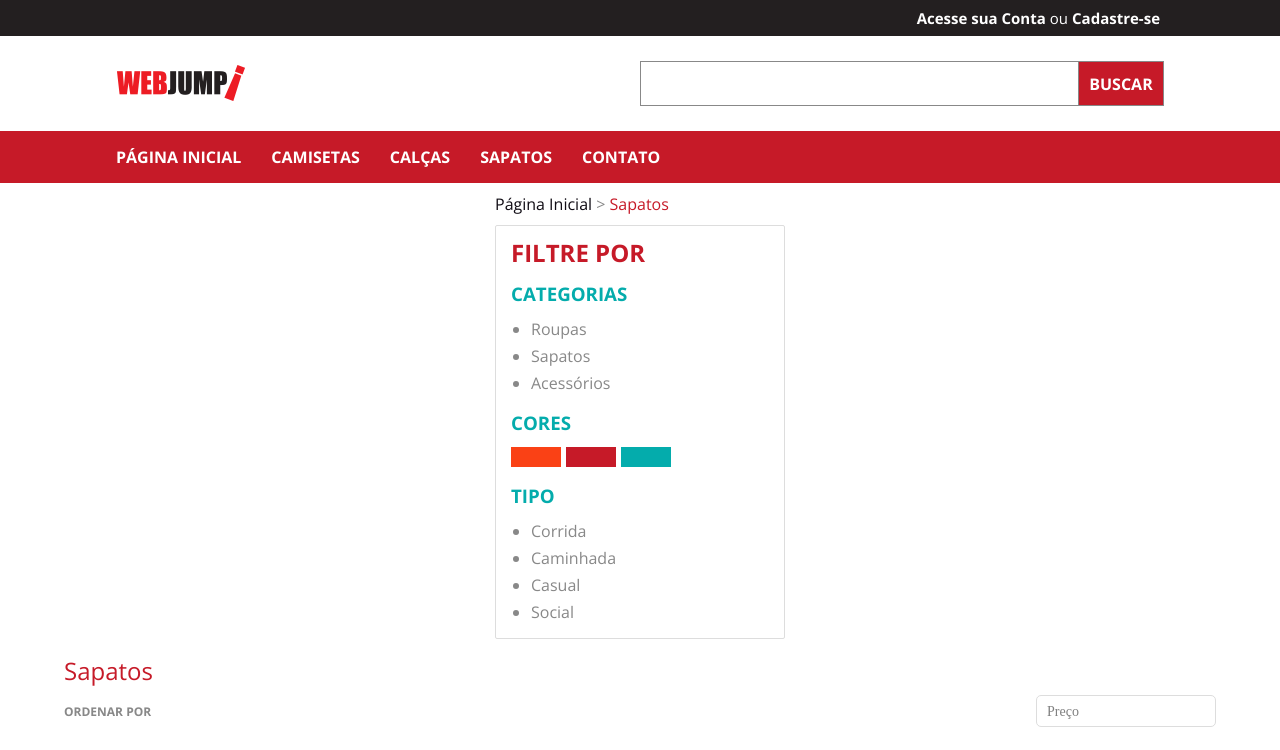
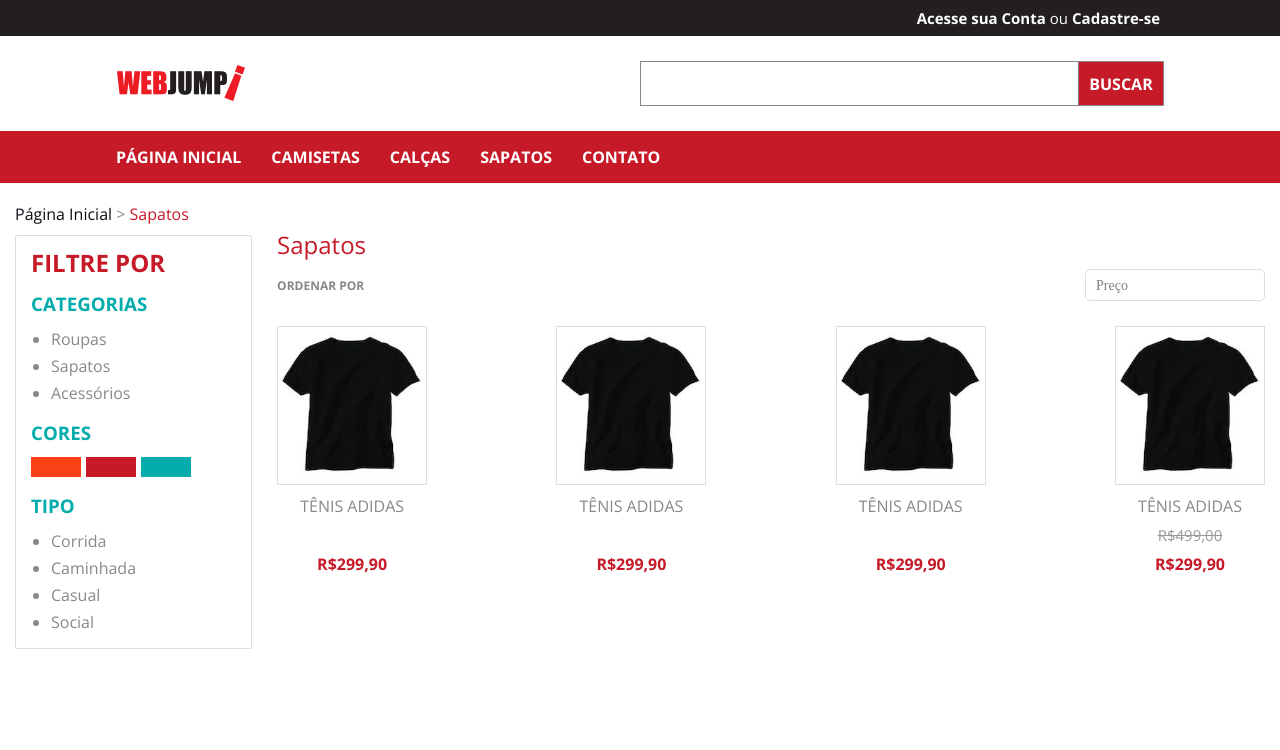
Before and after one commit to ChristySchott/desafio, a React (Create React App) app in the folder web/: page / in a window 1280 px wide. Shown: the top 750 px of the page. Built offline with nearby package versions, Linux system fonts and the light colour scheme.

Commit message:
feat: main display on tablet screen

```diff
--- a/web/src/components/Filters/styles.ts
+++ b/web/src/components/Filters/styles.ts
@@ -3,6 +3,12 @@
 export const Container = styled.div`
   width: 290px;
   margin: 10px auto 15px;
+
+  @media (min-width: 768px) {
+    width: 270px;
+    margin-top: 0;
+    margin-right: 25px;
+  }
 `;
 
 export const Page = styled.div`
--- a/web/src/components/Products/Product/styles.ts
+++ b/web/src/components/Products/Product/styles.ts
@@ -3,6 +3,10 @@
 export const Container = styled.li`
   margin-top: 25px;
   width: 135px;
+
+  @media (min-width: 768px) {
+    width: 150px;
+  }
 `;
 
 export const Image = styled.div`
--- a/web/src/components/Products/styles.ts
+++ b/web/src/components/Products/styles.ts
@@ -7,6 +7,10 @@
   h2 {
     color: #c61a28;
     font-weight: 500;
+  }
+
+  @media (min-width: 768px) {
+    margin-top: 25px;
   }
 `;
 
--- a/web/src/pages/Dashboard/styles.ts
+++ b/web/src/pages/Dashboard/styles.ts
@@ -4,6 +4,13 @@
   display: flex;
   align-items: center;
   flex-direction: column;
+
+  @media (min-width: 768px) {
+    align-items: flex-start;
+    flex-direction: row;
+    margin-top: 20px;
+    padding: 0 15px;
+  }
 `;
 
 export default Main;
```
